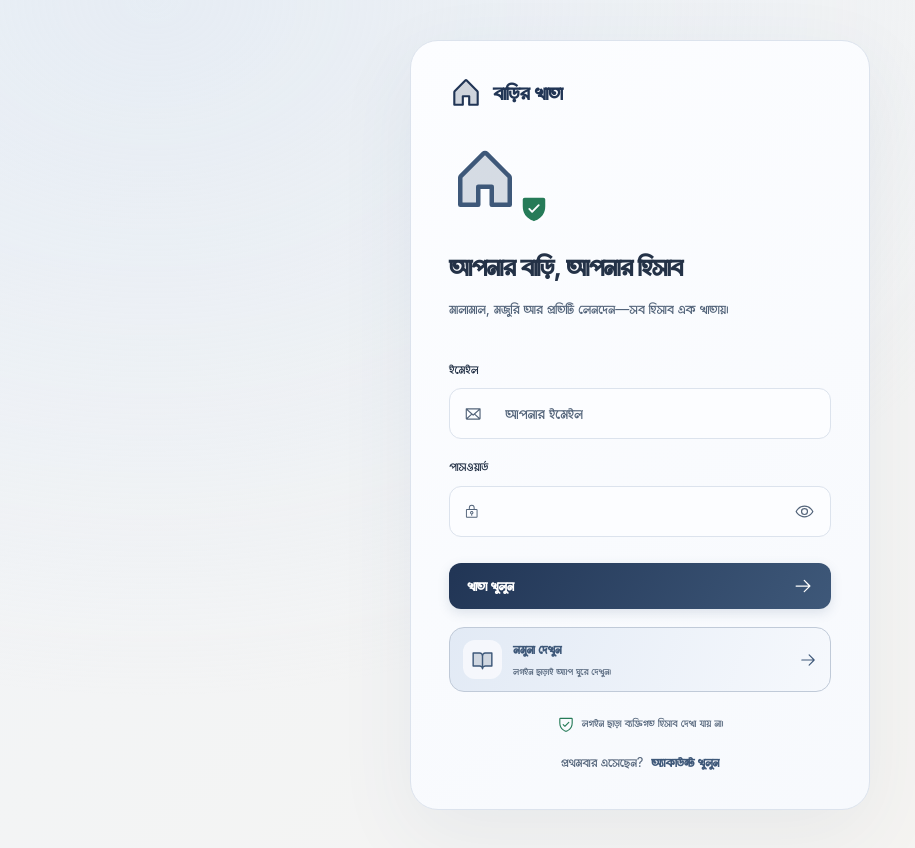
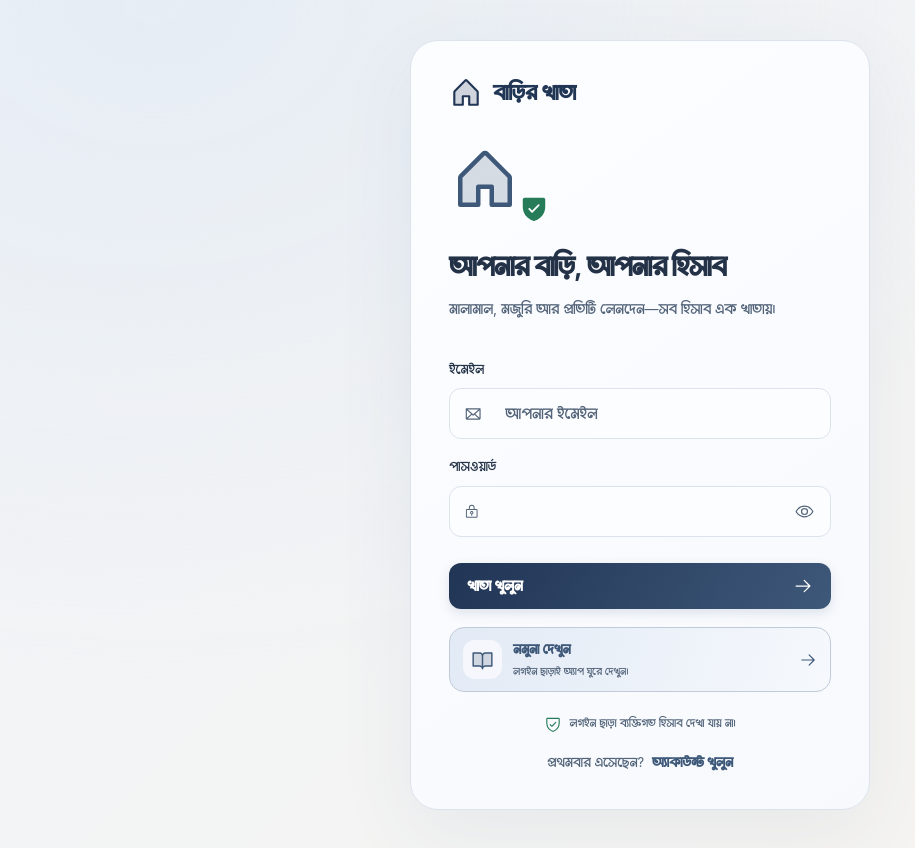
Before and after one commit to rockreyad/bari-khata, a React (Vite) app: page /login in a window 1280 px wide. Shown: the whole page, without its empty margins (0-915 px from the left). Built offline with nearby package versions, Linux system fonts and the light colour scheme; no server answers.

Commit message:
ছোট পর্দায় বাংলা ফন্টের মাপ সামঞ্জস্য করুন

```diff
--- a/src/fonts.css
+++ b/src/fonts.css
@@ -5,6 +5,7 @@
   font-weight: 400;
   font-style: normal;
   font-display: swap;
+  size-adjust: 120%;
   unicode-range: U+0964-0965, U+0980-09FF, U+200C-200D, U+25CC;
 }
 
@@ -15,5 +16,6 @@
   font-weight: 400;
   font-style: italic;
   font-display: swap;
+  size-adjust: 120%;
   unicode-range: U+0964-0965, U+0980-09FF, U+200C-200D, U+25CC;
 }
```
Also changed, not shown: 1 other file (tests, documents, lock files or other folders).
